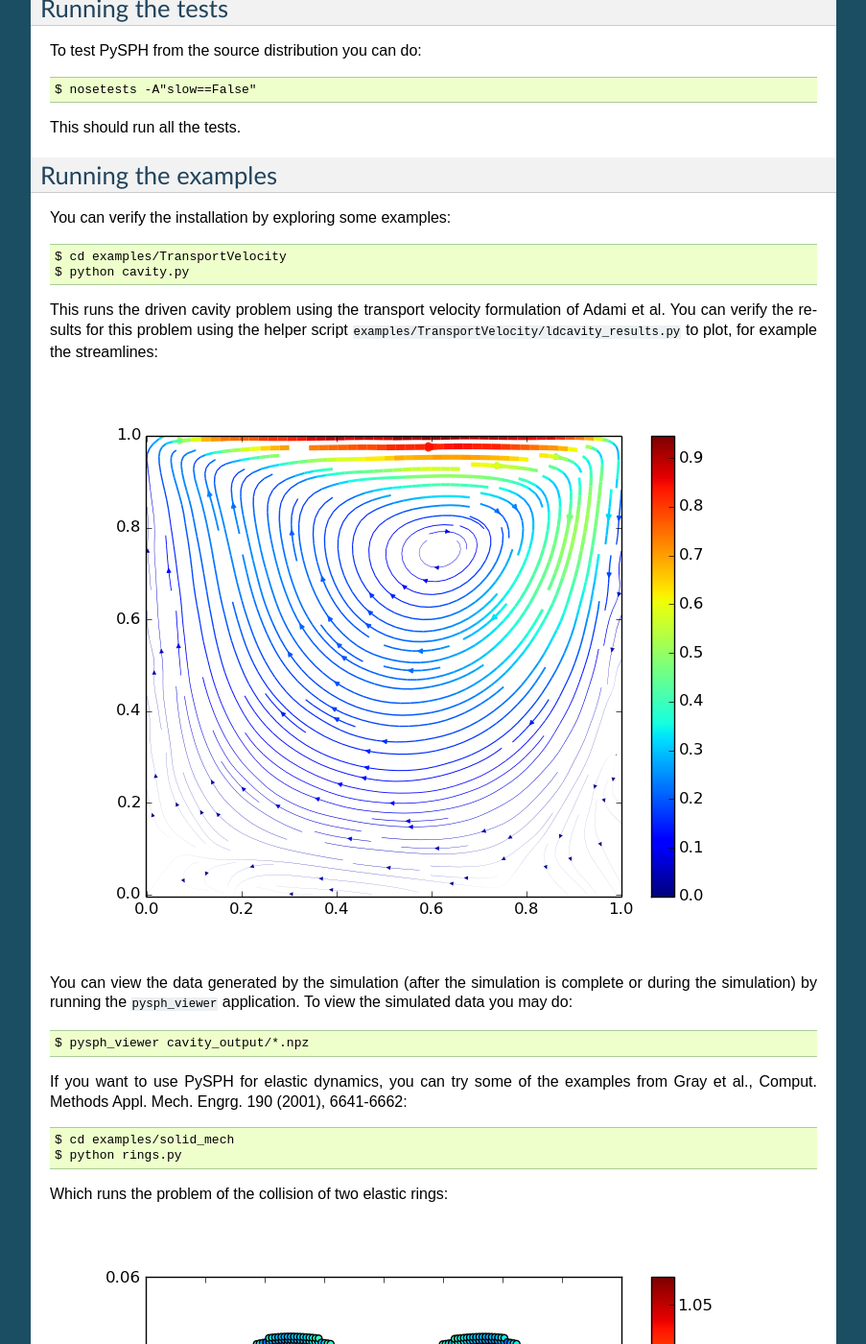
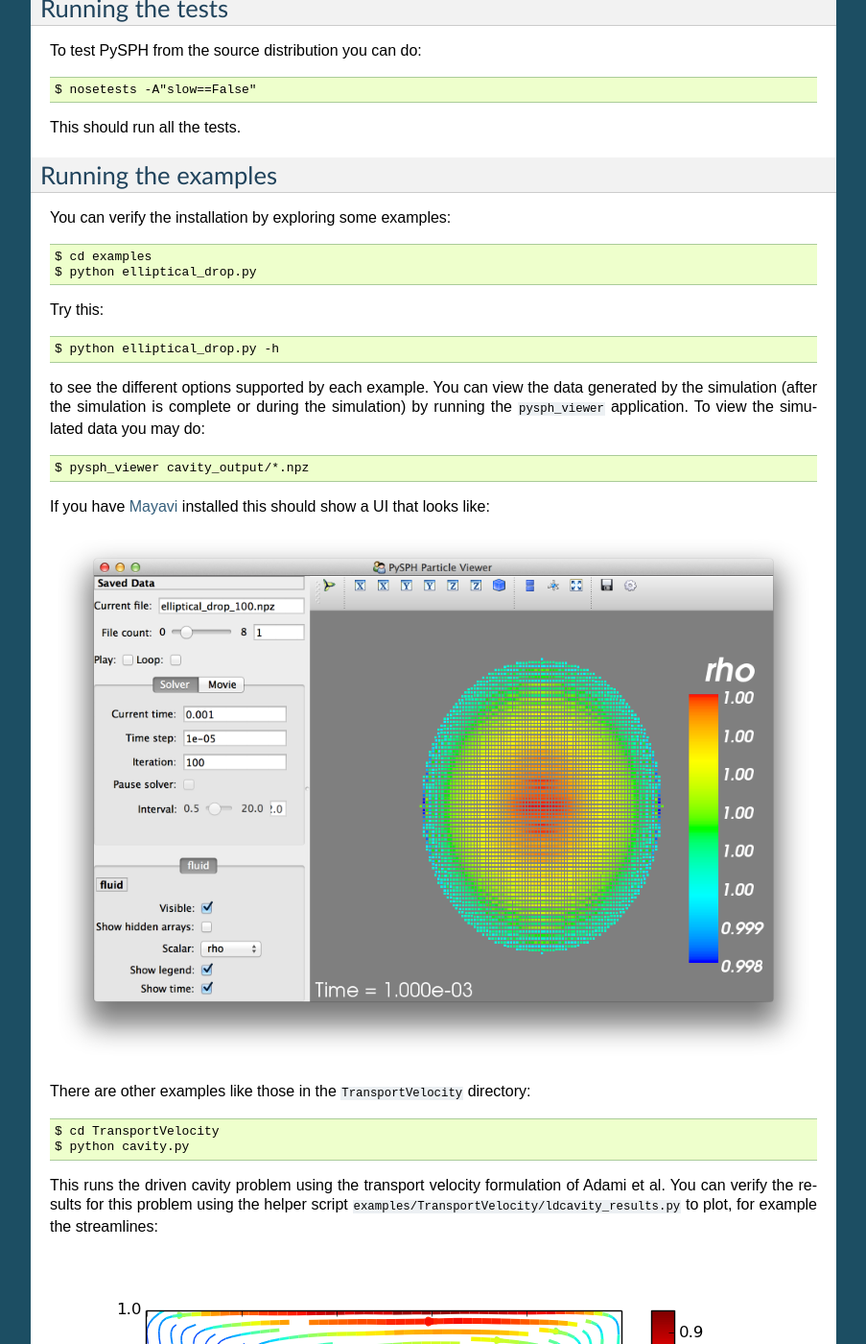
Before and after one commit to pypr/pysph, a Sphinx documentation site: the page built from docs/source/installation.rst, in a window 1280 px wide and 1400 px high, scrolled down 1352 px. Shown: the whole window at 96% size, without its empty margins (198-1101 px from the left). Built offline with Sphinx 7.4.7, drawn with Linux system fonts in a browser that asks for light colours; formulas are drawn with MathJax 3.

Commit message:
DOC: Add pysph_viewer image.

```diff
--- a/docs/source/installation.rst
+++ b/docs/source/installation.rst
@@ -107,7 +107,29 @@ Running the examples
 
 You can verify the installation by exploring some examples::
 
-    $ cd examples/TransportVelocity
+    $ cd examples
+    $ python elliptical_drop.py
+
+Try this::
+
+    $ python elliptical_drop.py -h
+
+to see the different options supported by each example.  You can view the data
+generated by the simulation (after the simulation is complete or during the
+simulation) by running the ``pysph_viewer`` application.  To view the
+simulated data you may do::
+
+    $ pysph_viewer cavity_output/*.npz
+
+If you have Mayavi_ installed this should show a UI that looks like:
+
+.. image:: ../Images/pysph_viewer.png
+    :width: 800px
+    :alt: PySPH viewer
+
+There are other examples like those in the ``TransportVelocity`` directory::
+
+    $ cd TransportVelocity
     $ python cavity.py
 
 This runs the driven cavity problem using the transport velocity formulation
```
Also changed, not shown: other parts of docs/source/installation.rst (+0 -6 lines), docs/Images/pysph_viewer.png (added).
